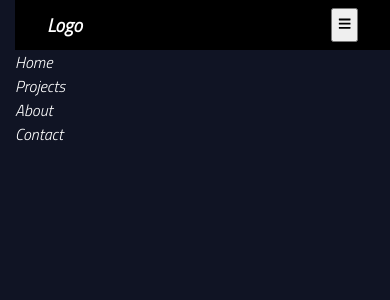
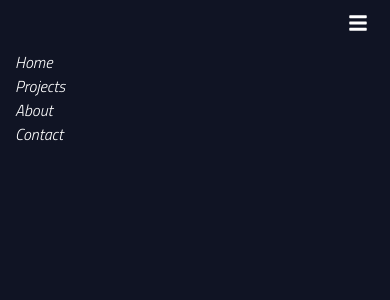
Before and after one commit to youssefMoJo/portfolio, a React (Create React App) app: page / in a window 390 px wide. Shown: the top 300 px of the page. Built offline with nearby package versions, Linux system fonts and the light colour scheme.

Commit message:
Navbar icons are working well in different screen sizes

```diff
--- a/src/Components/Navbar.js
+++ b/src/Components/Navbar.js
@@ -3,7 +3,7 @@ import { FaBars, FaTimes } from "react-icons/fa";
 import "../Styles/Navbar.css";
 
 const Navbar = () => {
-  let navBarContent = ["#Home", "#About Me", "#Projects", "#Contact"];
+  let navBarContent = ["#Home", "#Projects", "#About Me", "#Contact"];
   const navRef = useRef();
   const showNavbar = () => {
     navRef.current.classList.toggle("responsive_nav");
@@ -11,16 +11,17 @@ const Navbar = () => {
 
   return (
     <header>
-      <h3> Logo </h3>
       <nav ref={navRef}>
-        {navBarContent.map((c) => (
-          <a href="#/"> {c} </a>
+        {navBarContent.map((c, i) => (
+          <a key={i} href="#/">
+            {c}
+          </a>
         ))}
         <button className="nav-btn nav-close-btn" onClick={showNavbar}>
           <FaTimes />
         </button>
       </nav>
-      <button className="nav-btn" onClick={showNavbar}>
+      <button className="nav-btn nav-open-btn" onClick={showNavbar}>
         <FaBars />
       </button>
     </header>
--- a/src/Styles/Navbar.css
+++ b/src/Styles/Navbar.css
@@ -1,10 +1,9 @@
 header {
     display: flex;
     align-items: center;
-    justify-content: space-between;
+    justify-content: center;
     height: 50px;
     padding: 0 2rem;
-    background-color: black;
   }
 
   nav a {
@@ -22,17 +21,30 @@ header {
   .nav-btn {
     padding: 5px;
     cursor: pointer;
-    /* border: none; */
-    /* outline: none; */
-    /* background: transparent; */
+    font-size: 20px;
+    background-color: transparent;
+    color: white;
+    border: none;
+    outline: none;
     visibility: hidden;
     opacity: 0;
   }
+
 
 @media only screen and (max-width: 1024px) {
     .nav-btn {
       visibility: visible;
       opacity: 1;
+    }
+
+    .nav-open-btn {
+      margin-right: -100%;
+    }
+
+    .nav-close-btn {
+      position: absolute;
+      top: 1rem;
+      right: 1rem;
     }
 
     nav {
@@ -59,9 +71,5 @@ header {
       font-size: larger;
     }
 
-    .nav-close-btn {
-      position: absolute;
-      top: 1rem;
-      right: 2rem;
-    }
+
 }
```
Also changed, not shown: public/manifest.json.
